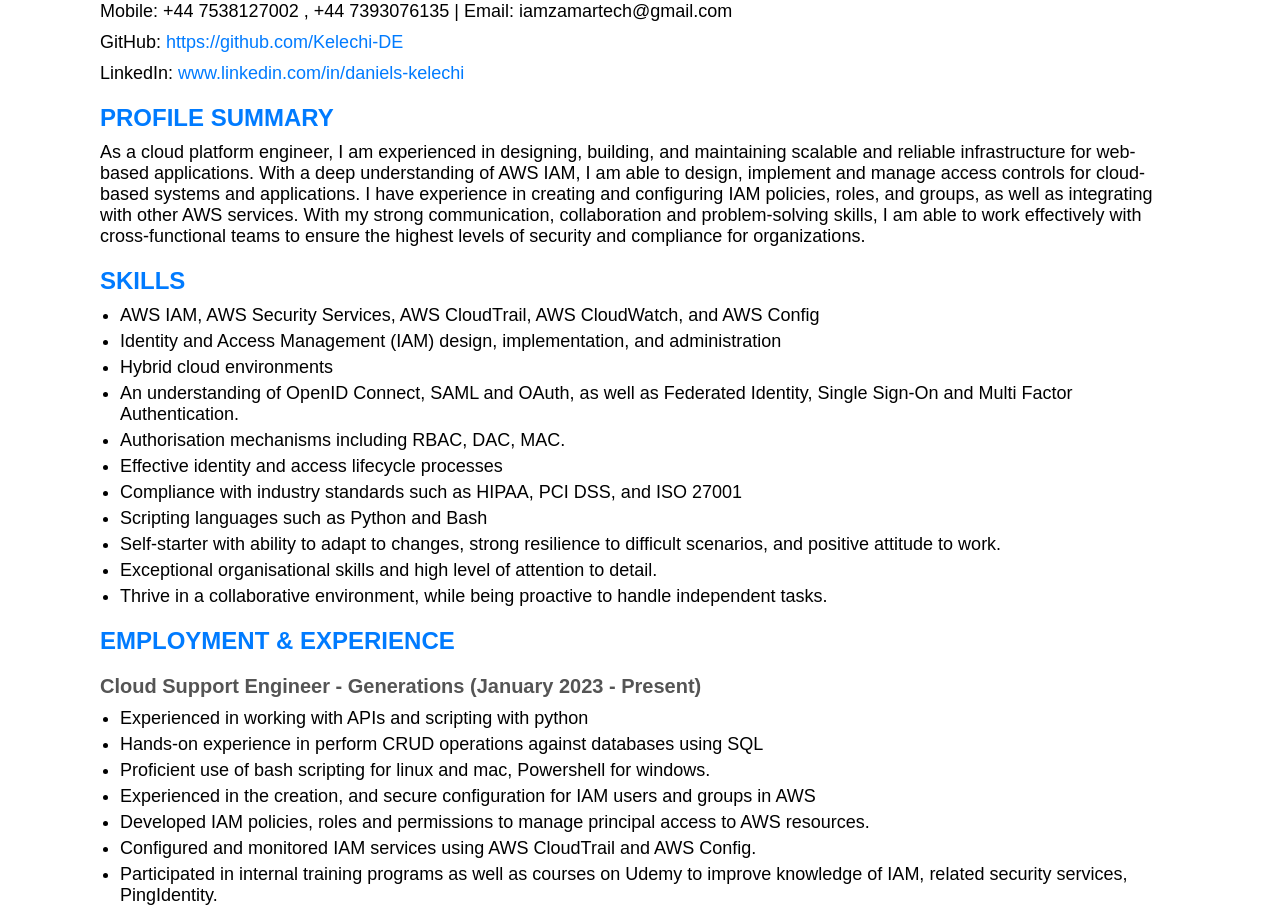
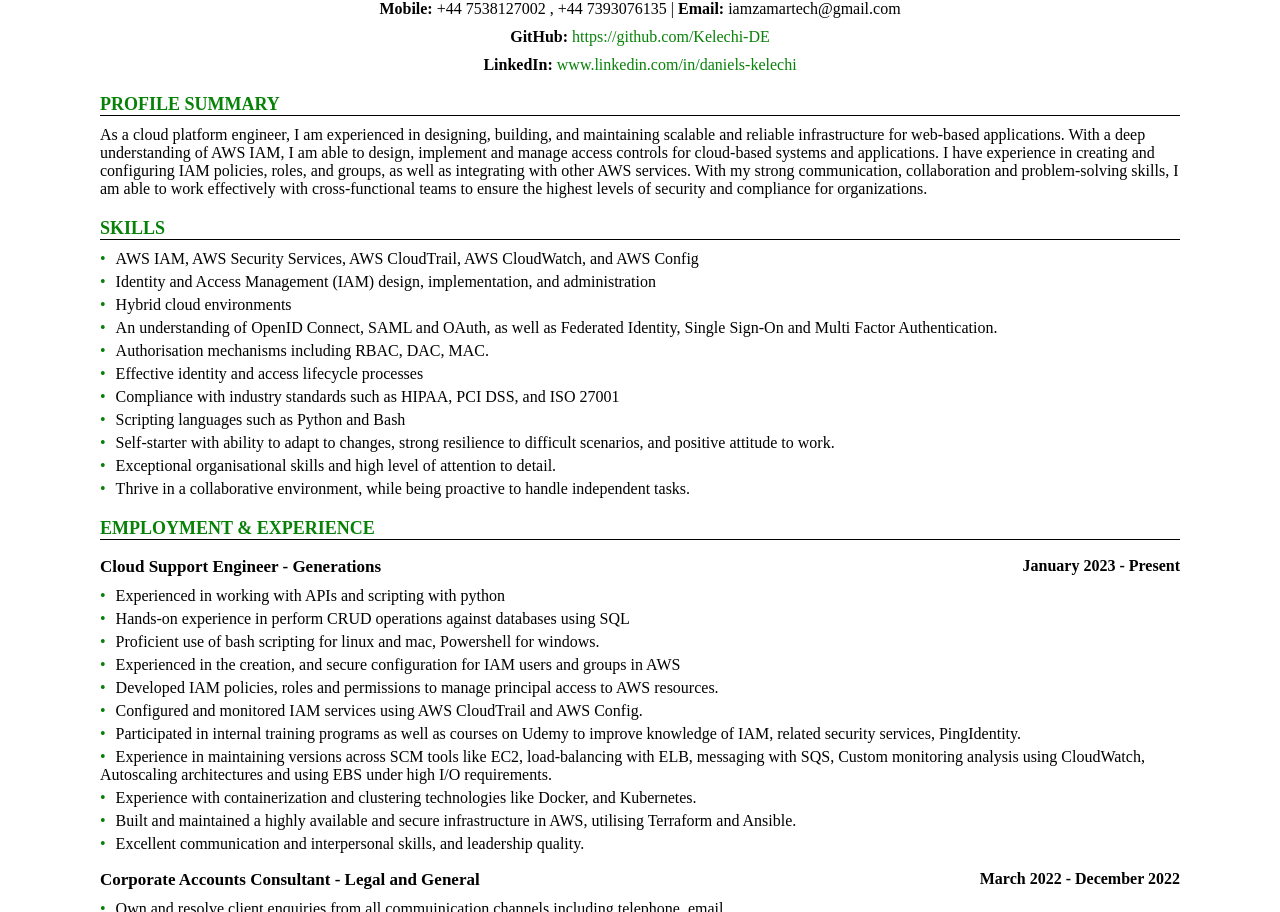
Before and after one commit to Kelechi-DE/Automating-code-deployment-through-CI-CD, a plain HTML site: page index.html in a window 1280 px wide. Shown: the part 151-1063 px from the top of the page. Drawn offline with Linux system fonts and the light colour scheme.

Commit message:
changes resume.css

```diff
--- a/index.html
+++ b/index.html
@@ -3,21 +3,25 @@
 <head>
     <title>Kelechi Daniels - Cloud Platform Engineer</title>
     <link rel="stylesheet" href="resume.css">
-
 </head>
-<body>
-
-    <h1>KELECHI DANIELS</h1>
-    <p>Mobile: +44 7538127002 , +44 7393076135 | Email: iamzamartech@gmail.com</p>
-    <p>GitHub: <a href="https://github.com/Kelechi-DE">https://github.com/Kelechi-DE</a></p>
-    <p>LinkedIn: <a href="www.linkedin.com/in/daniels-kelechi">www.linkedin.com/in/daniels-kelechi</a></p>
 
 
-    <h2>PROFILE SUMMARY</h2>
+<body>
+    <div id="personal-info">
+        <h1>KELECHI DANIELS</h1>
+        <p><span>Mobile:</span> +44 7538127002 , +44 7393076135 |  <span> Email:</span> iamzamartech@gmail.com</p>
+        <p><span>GitHub:</span> <a href="https://github.com/Kelechi-DE">https://github.com/Kelechi-DE</a></p>
+        <p><span>LinkedIn:</span> <a href="www.linkedin.com/in/daniels-kelechi">www.linkedin.com/in/daniels-kelechi</a></p>
+    </div>
 
+
+    <div class="summary" >
+        <h2 id="section-heading">PROFILE SUMMARY</h2>
         <p>As a cloud platform engineer, I am experienced in designing, building, and maintaining scalable and reliable infrastructure for web-based applications. With a deep understanding of AWS IAM, I am able to design, implement and manage access controls for cloud-based systems and applications. I have experience in creating and configuring IAM policies, roles, and groups, as well as integrating with other AWS services. With my strong communication, collaboration and problem-solving skills, I am able to work effectively with cross-functional teams to ensure the highest levels of security and compliance for organizations.</p>
+    </div>
 
-    <h2>SKILLS</h2>
+    <div class="skills">
+        <h2 id="section-heading">SKILLS</h2>
         <ul>
             <li>AWS IAM, AWS Security Services, AWS CloudTrail, AWS CloudWatch, and AWS Config</li>
             <li>Identity and Access Management (IAM) design, implementation, and administration</li>
@@ -31,9 +35,14 @@
             <li>Exceptional organisational skills and high level of attention to detail.</li>
             <li>Thrive in a collaborative environment, while being proactive to handle independent tasks.</li>
         </ul>
+    </div>
 
-    <h2>EMPLOYMENT & EXPERIENCE</h2>
-    <h3>Cloud Support Engineer - Generations (January 2023 - Present)</h3>
+    <div class="employment">
+        <h2 id="section-heading">EMPLOYMENT & EXPERIENCE</h2>
+        <div id="h3-date">
+            <span class="name">Cloud Support Engineer - Generations</span>
+            <span class="date">January 2023 - Present</span>
+        </div>
 
         <ul>
              <li>Experienced in working with APIs and scripting with python</li>
@@ -50,31 +59,43 @@
 
         </ul>
 
-    <h3>Corporate Accounts Consultant - Legal and General	(March 2022 - December 2022)</h3>
+         <div id="h3-date">
+            <span class="name">Corporate Accounts Consultant - Legal and General</span>
+            <span class="date">March 2022 - December 2022</span>
+        </div>
 
          <ul>
              <li>Own and resolve client enquiries from all commuinication channels including telephone, email.</li>
              <li>Represent the Corporate Account Team by developing and maintaining proficiency at the end-to-end processes within the Team.</li>
          </ul>
 
-
-    <h3>Billing & Technical Support staff - Cyberspace Limited	(October 2018 - December 2019)</h3>
+         <div id="h3-date">
+            <span class="name">Billing & Technical Support staff - Cyberspace Limited</span>
+            <span class="date">October 2018 - December 2019</span>
+        </div>
 
          <ul>
              <li>Compiled and analyse financial data for and drafted billing reports to inform stakeholders.</li>
              <li>Tracked and chased unsettled draft bills, providing reports and findings to resolve issues. Efficiently and professionally managed customer queries through to resolution, increasing result.</li>
              <li>Audited mails and reported the log of issues and their resolutions weekly to the unit manager.</li>
          </ul>
+    </div>
 
-    <h1>EDUCATION</h1>
-    <h2>Data Engineering - AiCore</h2>
-    <p><b>Nov 2021 - July 2022</b></p>
+    <div class="education">
+        <h2 id="section-heading">EDUCATION</h2>
+        <div id="h3-date">
+            <span class="name">Data Engineering - AiCore</span>
+            <span class="date">Nov 2021 - July 2022</span>
+        </div>
         <ul>
             <li>Software engineering (Git & GitHub, advanced Python, algorithms & data structures)</li>
             <li>Data engineering (SQL, web scraping, datapipelining)</li>
         </ul>
-    <h2>M.Sc. Data Science - Cardiff Metropolitan University</h2>
-    <p><b>Jan 2020 - September 2021</b></p>
+        <div id="h3-date">
+            <span class="name">M.Sc. Data Science - Cardiff Metropolitan University</span>
+            <span class="date">Jan 2020 - September 2021</span>
+        </div>
+
         <p><b>Grade: First class</b></p>
 
         <ul>
@@ -83,10 +104,10 @@
             <li>Dissertation in Intrusion Detection using Machine Learning</li>
         </ul>
 
-    <h2>B.Sc. Computer Technology - Babcock Technology</h2>
-
-    <p><b>September 2014 - June 2018</b></p>
-
+        <div id="h3-date">
+            <span class="name">B.Sc. Computer Technology - Babcock Technology</span>
+            <span class="date">September 2014 - June 2018</span>
+        </div>
         <p><b>Grade: Second class upper</b></p>
 
         <ul>
@@ -94,27 +115,36 @@
             <li>Dissertation in Automated wiper using Sensors</li>
         </ul>
 
-    <h2>GSCE - Graceland College</h2>
-
-    <p><b>September 2014 - June 2018</b></p>
-
+        <div id="h3-date">
+            <span class="name">GSCE - Graceland College</span>
+            <span class="date">September 2014 - June 2018</span>
+        </div>
         <ul>
             <li>Mathematics, English Language, Chemistry, Physics, Economics, Literature-In-English</li>
         </ul>
 
-    <h1>Professional Training and Certification</h1>
+    </div>
+
+    <div class="training">
+        <h2 id="section-heading">Professional Training and Certification</h2>
         <ul>
         <li>Cisco Cyber Security Essential - July 2020</li>
         <li>PSENSE - June 2018</li>
         <li>AWS Certified Cloud Practitioner - Certificate</li>
         <li>AWS Certified Solutions Architect Associate (in view)</li>
         </ul>
+    </div>
 
-    <h1>Extra-Curricular Activities and Languages</h1>
-    <h2>Music</h2>
+    <div class="extra-curricular">
+        <h2 id="section-heading">Extra-Curricular Activities and Languages</h2>
+        <p><b>Music</b></p>
         <p>I am a professional drummer, and I sing and direct music in my local church.</p>
-    <h2>Languages</h2>
+        <p><b>Languages</b></p>
         <p>English (primary), Igbo Language (native)</p>
+    </div>
 
-    <h1>References</h1>
+    <div class="reference">
+        <h2 id="section-heading">References</h2>
         <p>Available on Request</p>
+    </div>
+</body>
--- a/resume.css
+++ b/resume.css
@@ -1,55 +1,88 @@
+body{
+    margin: 100px;
+    display: flex;
+    flex-direction: column;
+    font-family: 'Times New Roman', Times, serif
+}
+::-webkit-scrollbar{
+    display: none;
+}
+#personal-info{
+    display: flex;
+    flex-direction: column;
+    justify-content: center;
+    align-items: center;
+}
+h1{
+    color: black;
+    font-size: 22px;
+    margin-bottom: 10px;
+}
+a {
+    color: rgb(7, 129, 7);
+    text-decoration: none;
+    font-size: 16px;
+}
+a:hover {
+    text-decoration: underline;
+}
 
-    body {
-        font-family: Arial, sans-serif;
-        margin: 100px;
-    }
+p{
+    font-size: 16px;
+    margin-top: 0px;
+    margin-bottom: 10px;
+}
+span{
+    font-weight: bold;
+}
+#section-heading{
+    border-bottom: 1px solid black;
+    font-size: 18px;
+    margin-top: 10px;
+    margin-bottom: 10px;
+    color: rgb(7, 129, 7);
+}
+ul {
+    font-size: 16px;
+    margin-top: 0px;
+    margin-bottom: 10px;
+    list-style: none;
+    padding: 0%;
 
-    h1 {
-        color: #0080FF;
-        font-size: 36px;
-        margin-bottom: 10px;
-    }
+}
 
-    h2 {
-        color: #007BFF;
-        font-size: 24px;
-        margin-top: 20px;
-        margin-bottom: 10px;
-    }
+ul li::before{
+    content: "\2022";
+    color: rgb(7, 129, 7);
+    padding-right: 10px;
 
-    p {
-        font-size: 18px;
-        margin-top: 0;
-        margin-bottom: 10px;
-    }
+}
+li{
+    margin-bottom: 5px;
+    text-align: left;
 
-    ul {
-        font-size: 18px;
-        margin-top: 0;
-        margin-bottom: 10px;
-        padding-left: 20px;
-    }
 
-    a {
-        color: #007BFF;
-        text-decoration: none;
-    }
+}
 
-    a:hover {
-        text-decoration: underline;
-    }
+#h3-date{
+    display:grid;
+    grid-template-columns: 1fr 1fr;
 
-    h3 {
-        color: #555;
-        font-size: 20px;
-        margin-top: 20px;
-        margin-bottom: 10px;
-    }
 
-    li {
-        margin-bottom: 5px;
-    }
+}
+.name {
+    color: black;
+    font-size: 17px;
+    margin-top: 7px;
+    margin-bottom: 10px;
+    grid-column:1/2;
+}
+.date {
+    font-weight: bold;
+    margin-top: 7px;
+    margin-bottom: 10px;
+    grid-column:2/3;
+    margin-left: 60%;
+    text-align: right;
 
-    .employment-section {
-        margin-bottom: 30px;
-    }
+}
```
Also changed, not shown: 1 other file. Lines whose indentation alone changed are shown as unchanged.
